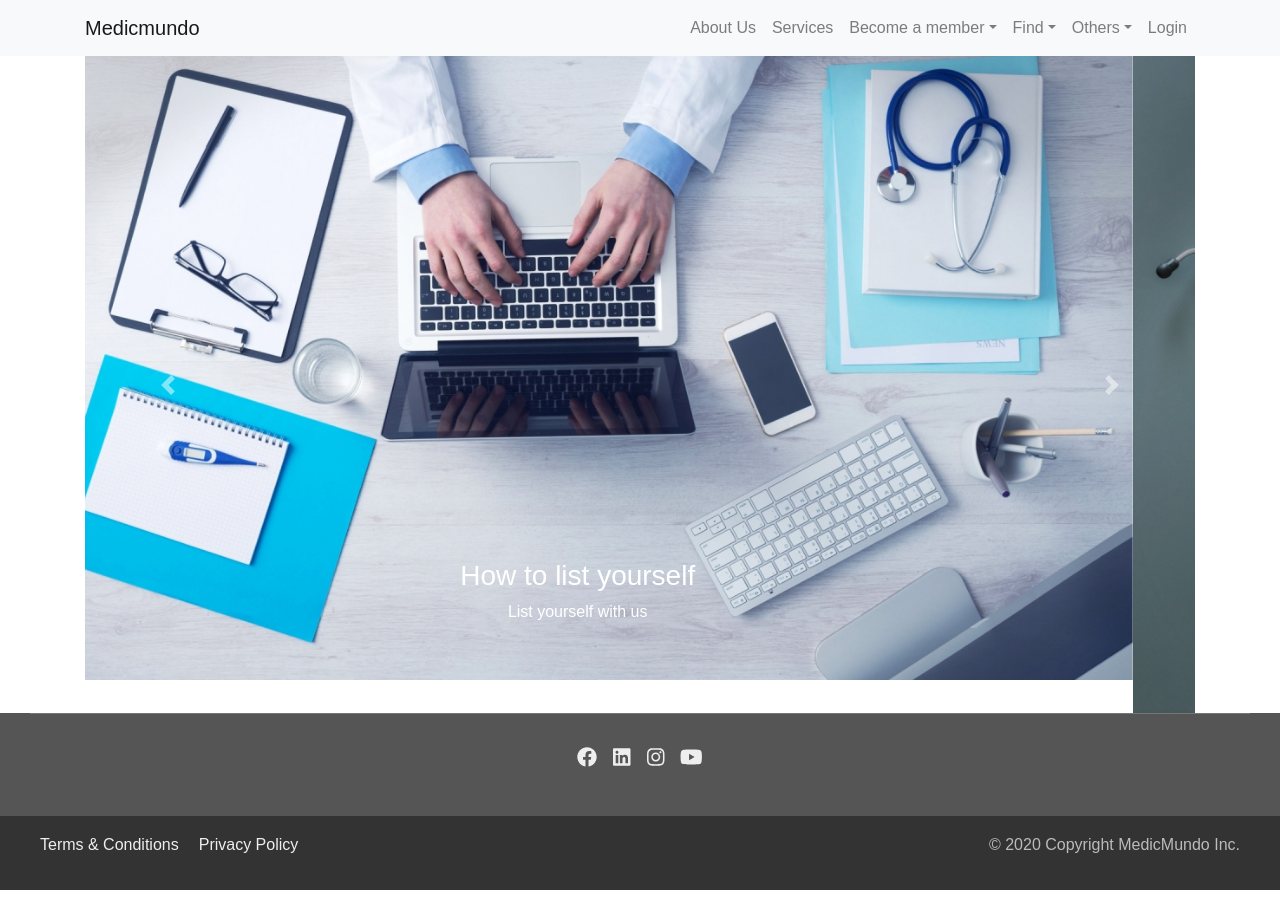
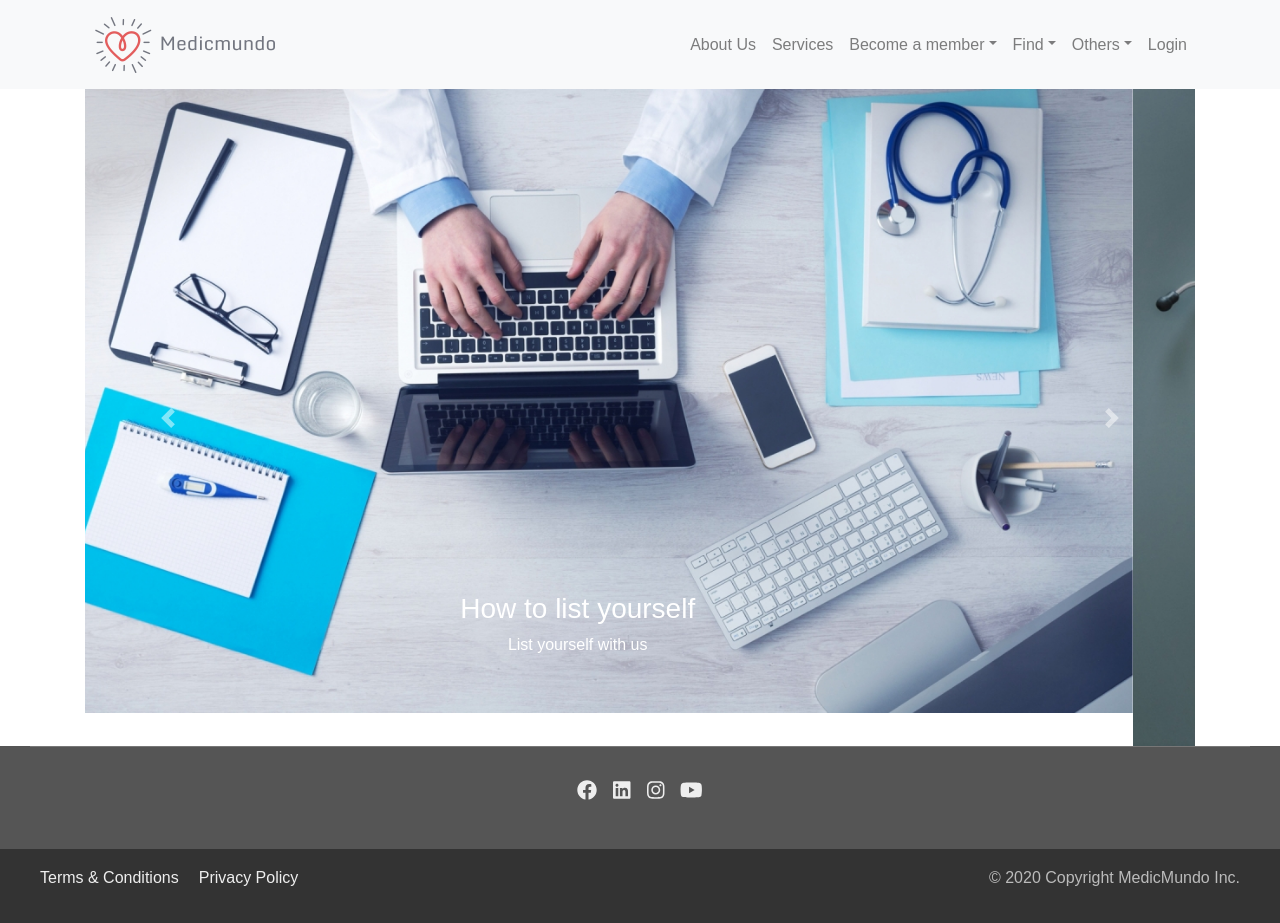
Before and after one commit to DoctorFinder/DocFinder, a React (Create React App) app in the folder DocFinder/ClientApp/: page / in a window 1280 px wide. Before the commit the page ends 890 px from the top, so only its background shows below. Built offline with nearby package versions, Linux system fonts and the light colour scheme.

Commit message:
Added new logo

```diff
--- a/DocFinder/ClientApp/src/components/NavigationMenu.js
+++ b/DocFinder/ClientApp/src/components/NavigationMenu.js
@@ -2,6 +2,7 @@
 import { Navbar, Nav, NavDropdown, Container } from 'react-bootstrap'
 import { Link } from 'react-router-dom';
 import { MenuTypeContext } from '../context/MenuContextProvider';
+import Logo from '../images/logo.png';
 //import { Container } from 'reactstrap'
 
 export function Navigation() {
@@ -13,7 +14,9 @@
     return (
         <Navbar bg="light" expand="lg">
             <Container>
-            <Navbar.Brand href="#home">Medicmundo</Navbar.Brand>
+                <Navbar.Brand href="#home">
+                    <img src={Logo} alt="logo" />
+                </Navbar.Brand>
             <Navbar.Toggle aria-controls="basic-navbar-nav" />
             <Navbar.Collapse id="basic-navbar-nav" className="justify-content-end">
                 <Nav className="justify-content-end" as="ul">
```
Also changed, not shown: DocFinder/ClientApp/src/images/logo.png (added).
